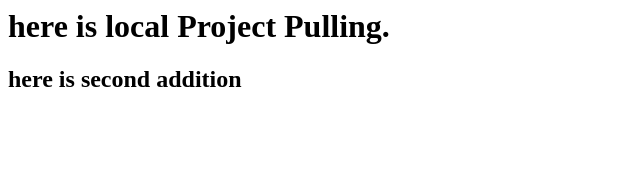
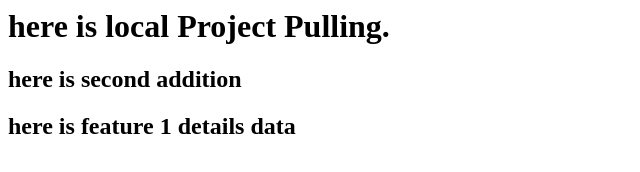
Before and after one commit to 4786RohitKumar/localPro, a plain HTML site: page index.html in a window 1280 px wide. Shown: the whole page, without its empty margins (0-640 px from the left). Drawn offline with Linux system fonts and the light colour scheme.

Commit message:
here is second update lasy

```diff
--- a/index.html
+++ b/index.html
@@ -1,3 +1,5 @@
 <h1>here is local Project Pulling.</h1>
 
 <h2>here is second addition</h2>
+
+<h2>here is feature 1 details data</h2>
```
